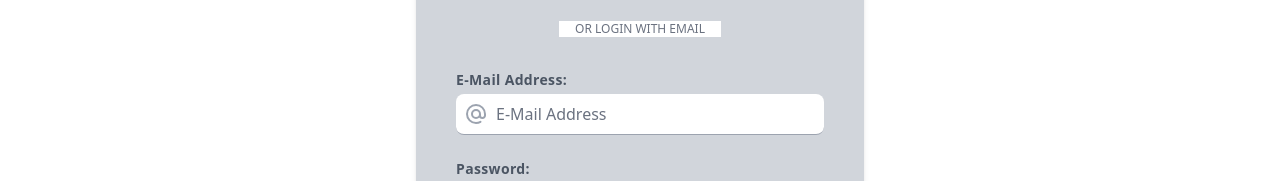
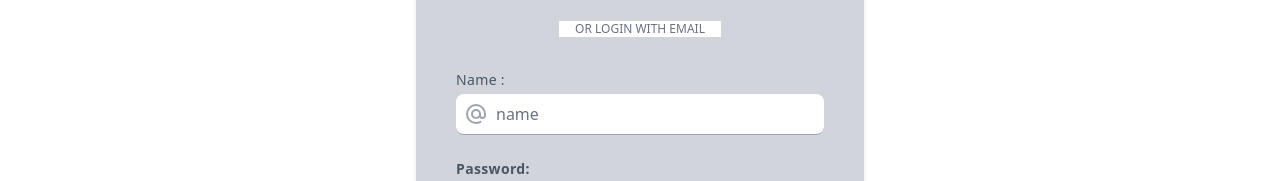
Before and after one commit to Beulah-Matt/hazina-project-frontend, a React (Create React App) app: page /sign-in in a window 1280 px wide. Shown: the part 270-451 px from the top of the page. Built offline with nearby package versions, Linux system fonts and the light colour scheme.

Commit message:
Signin working

```diff
--- a/src/pages/SignIn.jsx
+++ b/src/pages/SignIn.jsx
@@ -44,7 +44,7 @@ const Signin = ({setLoggedIn}) => {
             setLoggedIn((prevData)=> ({...prevData, user: {...prevData.user, storages: storages}}))
           })
 
-          navigate("/customers")
+          navigate("/storages")
         });
       } else {
         res.json().then((errors) => {
@@ -71,18 +71,18 @@ const Signin = ({setLoggedIn}) => {
         <div className="mt-10">
           <form action="#" onSubmit={handleSubmit}>
             <div className="flex flex-col mb-6">
-              <label for="email" className="mb-1 text-xs sm:text-sm tracking-wide text-gray-600">E-Mail Address:</label>
+              <text for="email" className="mb-1 text-xs sm:text-sm tracking-wide text-gray-600">Name :</text>
               <div className="relative">
                 <div className="inline-flex items-center justify-center absolute left-0 top-0 h-full w-10 text-gray-400">
                   <svg className="h-6 w-6" fill="none" stroke-linecap="round" stroke-linejoin="round" stroke-width="2" viewBox="0 0 24 24" stroke="currentColor">
                     <path d="M16 12a4 4 0 10-8 0 4 4 0 008 0zm0 0v1.5a2.5 2.5 0 005 0V12a9 9 0 10-9 9m4.5-1.206a8.959 8.959 0 01-4.5 1.207" />
                   </svg>
                 </div>
-                <input id="name" type="text" name="email"  value={formData.name} className="text-sm sm:text-base placeholder-gray-500 pl-10 pr-4 rounded-lg border border-gray-400 w-full py-2 focus:outline-none focus:border-blue-400" placeholder="E-Mail Address"  onChange={handleChange} />
+                <input id="name" type="text" name="name"  value={formData.name} className="text-sm sm:text-base placeholder-gray-500 pl-10 pr-4 rounded-lg border border-gray-400 w-full py-2 focus:outline-none focus:border-blue-400" placeholder="name"  onChange={handleChange} />
               </div>
             </div>
             <div className="flex flex-col mb-6">
-              <label for="password" className="mb-1 text-xs sm:text-sm tracking-wide text-gray-600">Password:</label>
+              <label for="password" name="password" value={formData.password} onChange={handleChange} className="mb-1 text-xs sm:text-sm tracking-wide text-gray-600">Password:</label>
               <div className="relative">
                 <div className="inline-flex items-center justify-center absolute left-0 top-0 h-full w-10 text-gray-400">
                   <span>
```
